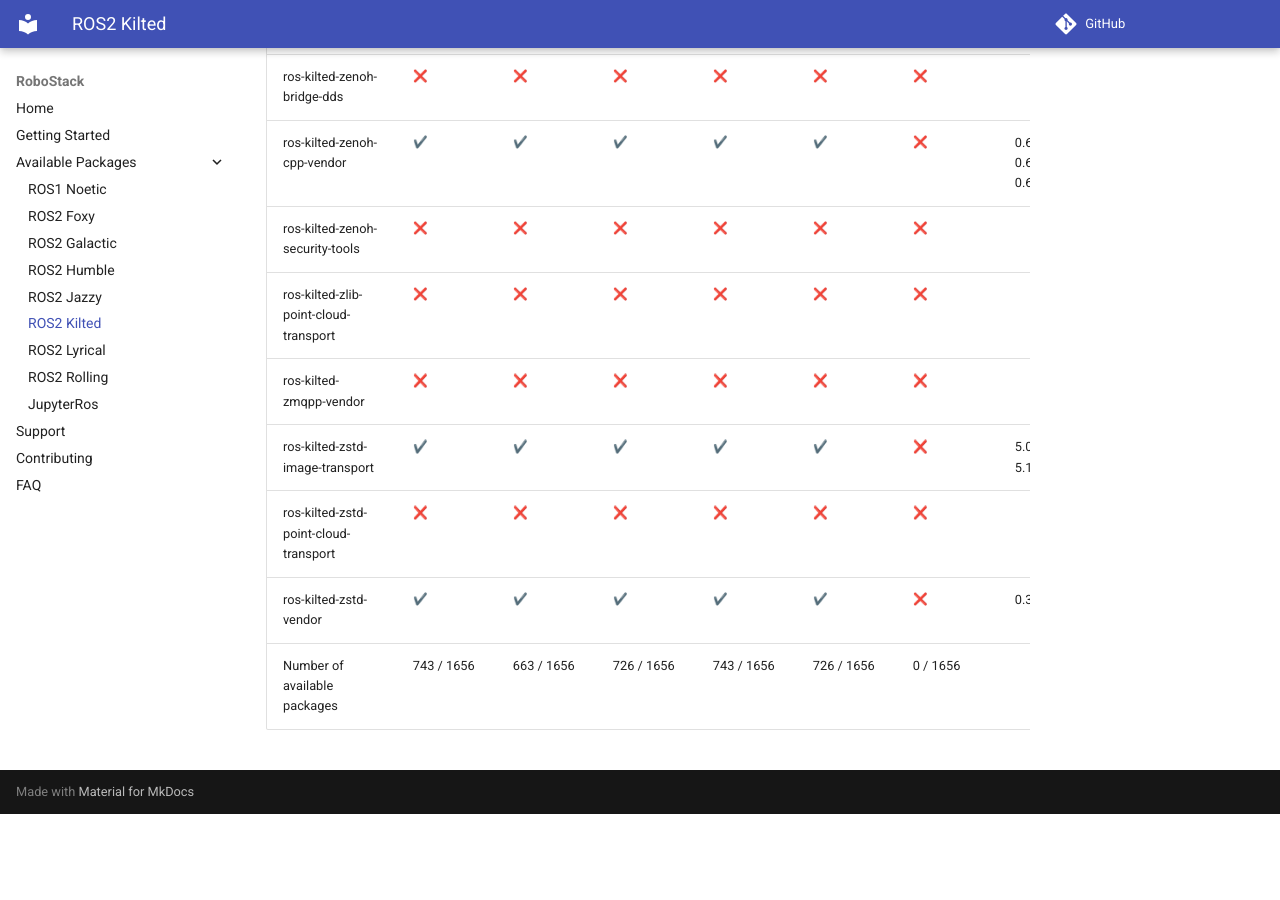
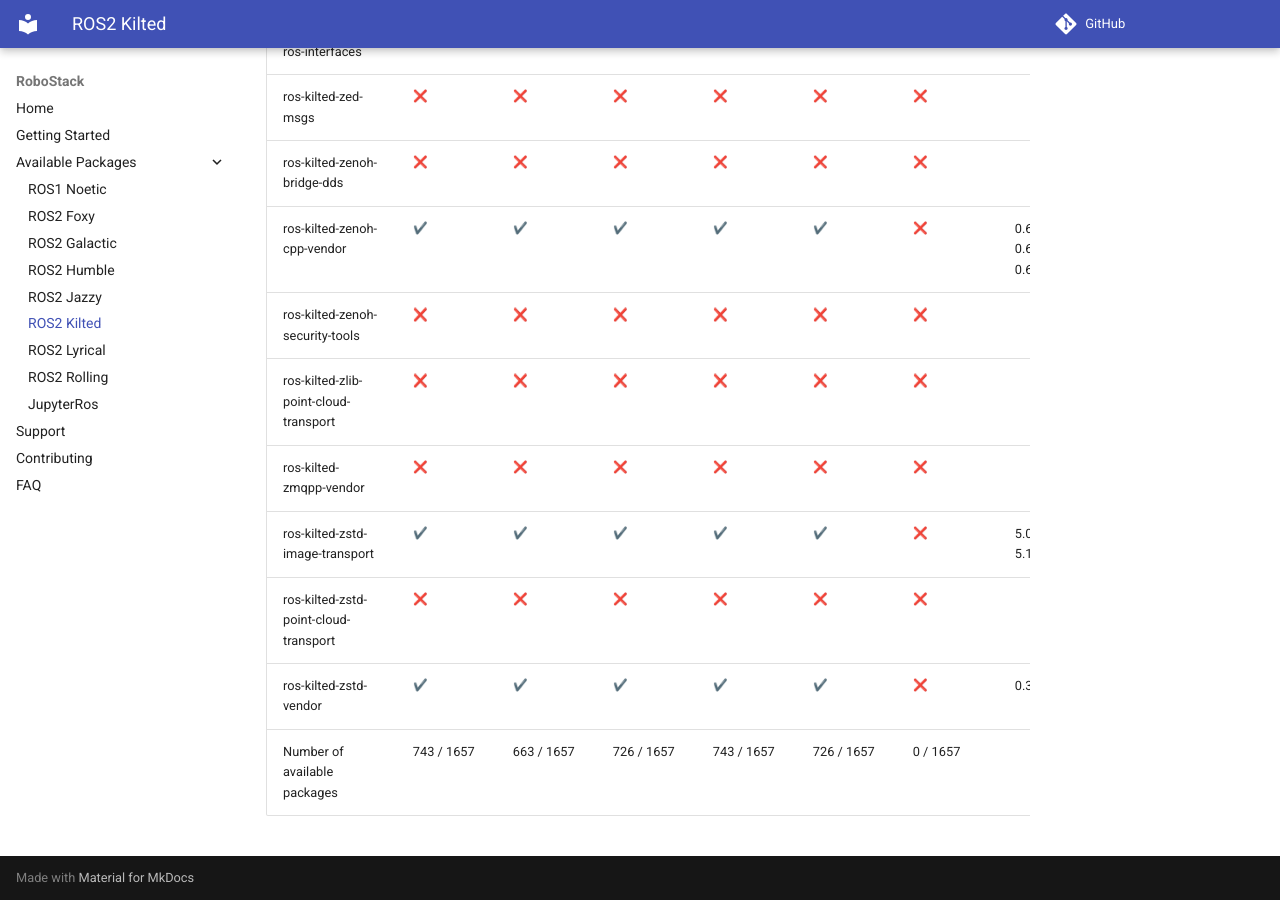
Before and after one commit to RoboStack/robostack.github.io, an MkDocs documentation site: the page built from docs/kilted.md, in a window 1280 px wide and 900 px high, scrolled down 127196 px. Built offline with MkDocs 1.6.1 and Material for MkDocs 9.7.7, drawn with Linux system fonts in a browser that asks for light colours; emoji names are drawn with the system emoji font; comment, search, counter and statistics services are not loaded; before the commit the page ends 128010 px from its top, so only the background shows below that; some of the changed text lies outside the part shown.

Commit message:
Update tables

```diff
--- a/docs/kilted.md
+++ b/docs/kilted.md
@@ -1656,4 +1657,4 @@
 | ros-kilted-zstd-image-transport | :heavy_check_mark: { data-sort='1' } | :heavy_check_mark: { data-sort='1' } | :heavy_check_mark: { data-sort='1' } | :heavy_check_mark: { data-sort='1' } | :heavy_check_mark: { data-sort='1' } | :x: { data-sort='0' } | 5.0.2, 5.1.0, 5.1.1  |
 | ros-kilted-zstd-point-cloud-transport | :x: { data-sort='0' } | :x: { data-sort='0' } | :x: { data-sort='0' } | :x: { data-sort='0' } | :x: { data-sort='0' } | :x: { data-sort='0' } |   |
 | ros-kilted-zstd-vendor | :heavy_check_mark: { data-sort='1' } | :heavy_check_mark: { data-sort='1' } | :heavy_check_mark: { data-sort='1' } | :heavy_check_mark: { data-sort='1' } | :heavy_check_mark: { data-sort='1' } | :x: { data-sort='0' } | 0.32.0  |
-| Number of available packages |  743 / 1656 | 663 / 1656 | 726 / 1656 | 743 / 1656 | 726 / 1656 | 0 / 1656 |
+| Number of available packages |  743 / 1657 | 663 / 1657 | 726 / 1657 | 743 / 1657 | 726 / 1657 | 0 / 1657 |
```
Also changed, not shown: other parts of docs/kilted.md (+1 -0 lines), docs/humble.md (+2 -1 lines).
